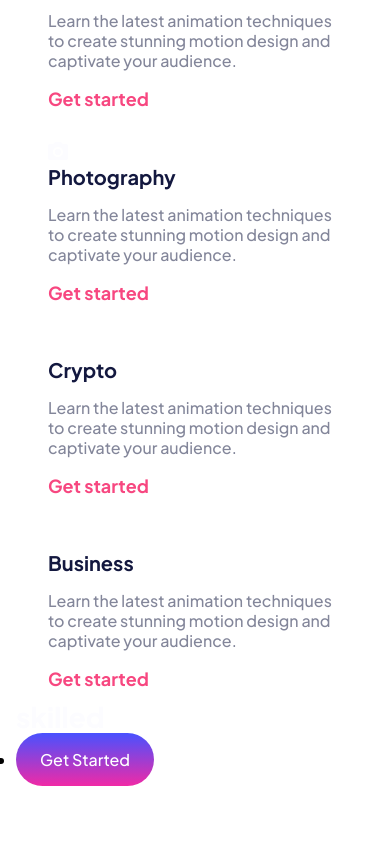
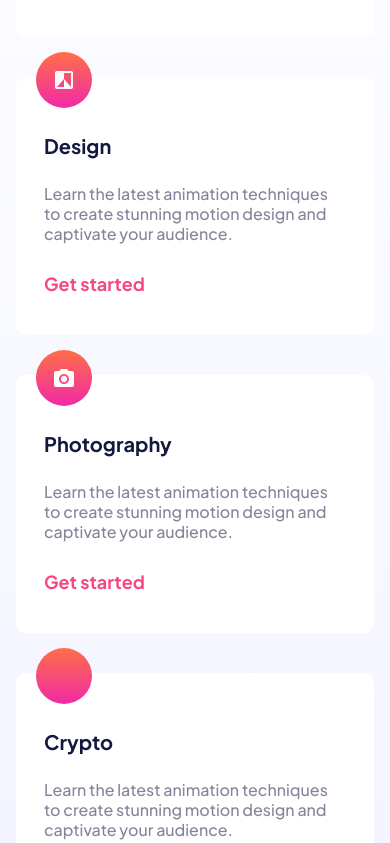
Before and after one commit to Alex3034/Skilled-Elearning-landing-page, a website built with webpack: page index.html in a window 390 px wide. Shown: the part 900-1743 px from the top of the page. Before the commit the page ends 1686 px from the top, so only its background shows below. Built offline with nearby package versions, Linux system fonts and the light colour scheme; files whose address does not match are found by name.

Commit message:
finish vista mobile

```diff
--- a/index.html
+++ b/index.html
@@ -136,7 +136,7 @@
     </div>
   </main>
 
-   <footer class="footer-principal">
+   <footer class="main-footer">
       <div class="container">
         <a href="">
           <img src="img/elearning-logo-negative.svg" alt="Logotipo de Elearning landing page">
--- a/sass/components/_activities.scss
+++ b/sass/components/_activities.scss
@@ -1,26 +1,52 @@
 .activities {
+    padding-bottom: 40px;
+    background: linear-gradient(180deg, #fff 0%, #f0f1ff 100%);
+
     &__header {
         background-image: $gradient-pink-orange;
         padding: 25px 30px;
         color: white;
         border-radius: 10px;
-        margin-bottom: 20px;
+        margin-bottom: 60px;
     }
 
     &__item {
         padding: 1rem 2rem;
+        margin-bottom: 40px;
+        background-color: white;
+        border-radius: 10px;
+        padding: 56px 28px 40px;
+        position: relative;
+
+        &:last-child {
+            margin-bottom: 0;
+        }
+
+        &-icon {
+            width: 56px;
+            height: 56px;
+            display: flex;
+            align-items: center;
+            justify-content: center;
+            background: $gradient-pink-orange;
+            border-radius: 50%;
+            margin-bottom: 20px;
+            position: absolute;
+            left: 20px;
+            top: -25px;
+        }
 
         &-title {
             color: $black;
             font-size: 20px;
-            margin-bottom: 16px;
+            margin-bottom: 26px;
         }
 
         &-description {
             color: $grey;
             font-size: 16px;
             line-height: 20px;
-            margin-bottom: 16px;
+            margin-bottom: 28px;
         }
     }
 }
--- /dev/null
+++ b/sass/layout/_footer.scss
@@ -0,0 +1,16 @@
+footer.main-footer {
+    padding-top: 20px;
+    padding-bottom: 20px;
+    background-color: $black;
+    .container {
+        display: flex;
+        justify-content: space-between;
+        align-items: center;
+    }
+    ul {
+        @include reset-list();
+    }
+    .button {
+        background: $gradient-pink-blue;
+    }
+}
```
Also changed, not shown: css/style.css, 1 other file.
